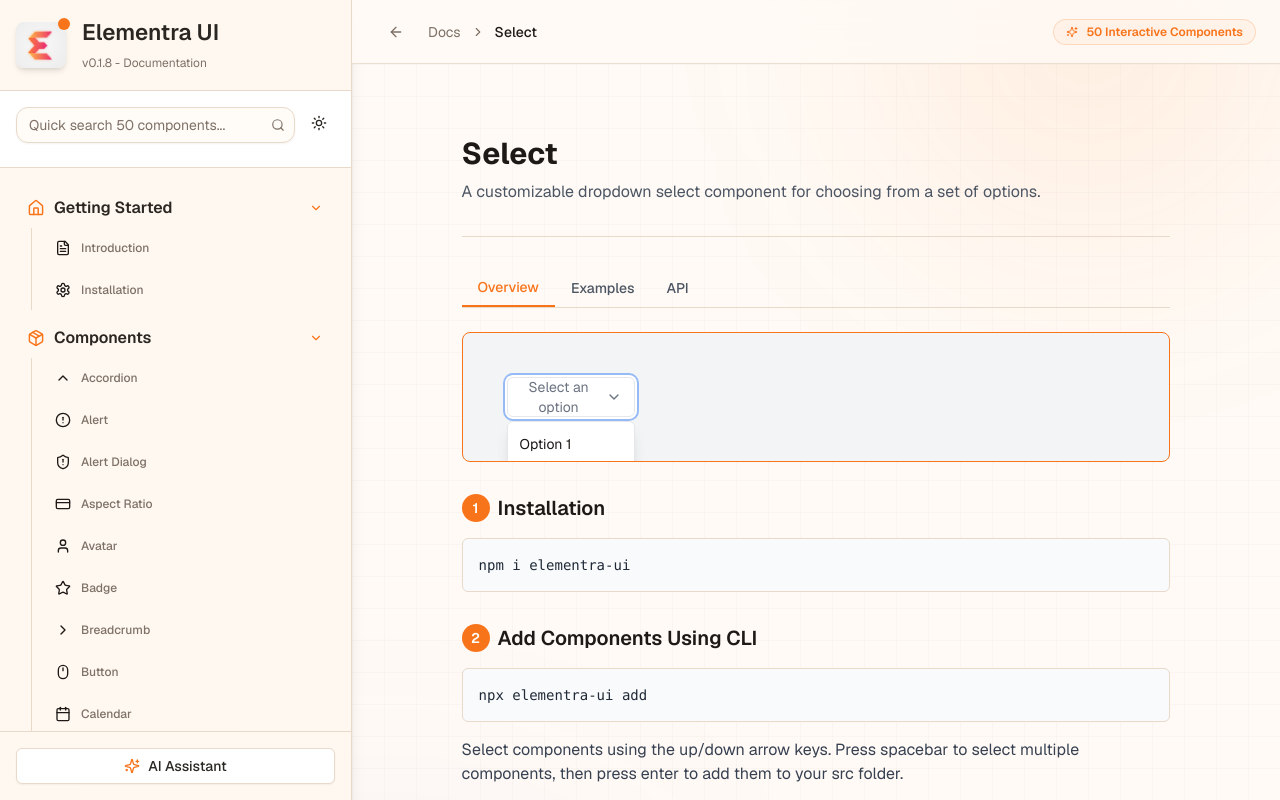
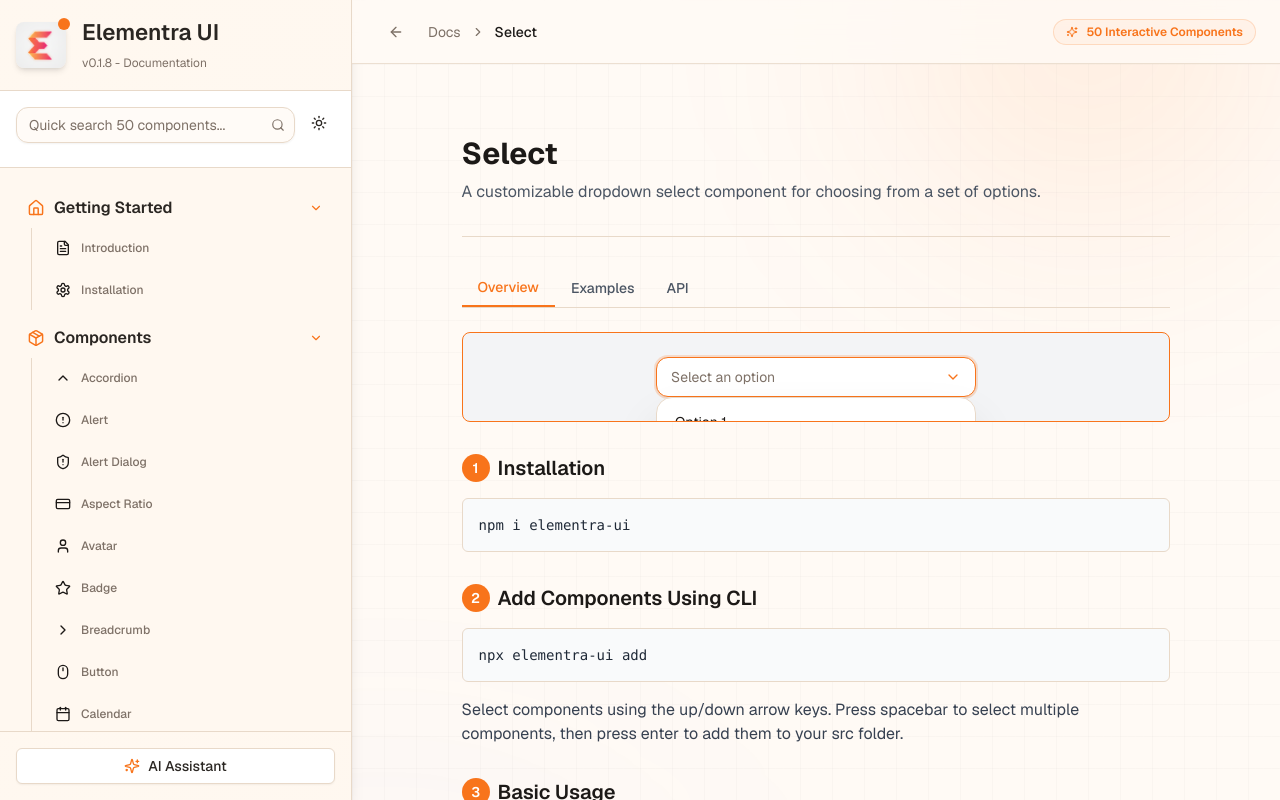
Before and after one commit to waleedcodes/Elementra-Dev, a Next.js app: page /docs/Components/select in a window 1280 px wide. Both pictures are taken after a click on the button "Select an option". Shown: the top 800 px of the page. Built offline with nearby package versions, Linux system fonts and the light colour scheme.

Commit message:
feat(ui): enhance select component with controlled value and icon support

```diff
--- a/src/components/ui/select/index.jsx
+++ b/src/components/ui/select/index.jsx
@@ -1,7 +1,8 @@
 "use client";
+
 import React, { useState, useRef, useEffect } from "react";
-import { cn } from "../../../lib/utils";
-import { ChevronDown } from "lucide-react"; // Assuming you have lucide-react installed
+import { cn } from "@/lib/utils";
+import { ChevronDown, Check } from "lucide-react";
 
 export const Select = React.forwardRef(
   (
@@ -9,14 +10,33 @@ export const Select = React.forwardRef(
       className,
       children,
       placeholder = "Select an option",
+      defaultValue,
+      value: controlledValue,
+      onChange,
       disabled = false,
       ...props
     },
     ref
   ) => {
     const [isOpen, setIsOpen] = useState(false);
-    const [selectedOption, setSelectedOption] = useState(null);
+    const [internalValue, setInternalValue] = useState(defaultValue || null);
     const selectRef = useRef(null);
+
+    const selectedValue = controlledValue !== undefined ? controlledValue : internalValue;
+
+    // Extract options from children
+    const options = React.Children.toArray(children)
+      .filter(
+        (child) =>
+          React.isValidElement(child) &&
+          (child.type === SelectOption || child.type?.displayName === "SelectOption")
+      )
+      .map((child) => {
+        const { value, children, icon: Icon } = child.props;
+        return { value, label: children, icon: Icon };
+      });
+
+    const selectedOption = options.find((opt) => opt.value === selectedValue);
 
     useEffect(() => {
       const handleClickOutside = (event) => {
@@ -32,63 +52,62 @@ export const Select = React.forwardRef(
     }, []);
 
     const handleOptionSelect = (option) => {
-      setSelectedOption(option);
+      if (controlledValue === undefined) {
+        setInternalValue(option.value);
+      }
       setIsOpen(false);
-      if (props.onChange) {
-        props.onChange(option.value);
-      }
+      onChange?.(option.value);
     };
 
-    // Extract options from children
-    const options = React.Children.toArray(children)
-      .filter(
-        (child) => React.isValidElement(child) && child.type === SelectOption
-      )
-      .map((child) => {
-        const { value, children } = child.props;
-        return { value, label: children };
-      });
-
     return (
-      <div ref={selectRef} className={cn("relative w-full p-5", className)}>
+      <div ref={selectRef} className={cn("relative w-full max-w-xs", className)}>
         <button
           type="button"
           ref={ref}
           className={cn(
-            "flex h-10 w-32 items-center justify-between rounded-md border border-gray-200 bg-white px-3 py-2 text-sm ring-offset-white placeholder:text-gray-500 focus:outline-none focus:ring-2 focus:ring-gray-400 focus:ring-offset-2 disabled:cursor-not-allowed disabled:opacity-50",
-            isOpen && "ring-2 ring-gray-400 ring-offset-2"
+            "flex h-10 w-full items-center justify-between rounded-xl border border-border bg-card px-3.5 py-2 text-sm text-foreground shadow-sm transition-all focus:outline-none focus:ring-2 focus:ring-primary/20 disabled:cursor-not-allowed disabled:opacity-50 hover:border-primary/40",
+            isOpen && "border-primary ring-2 ring-primary/20"
           )}
           onClick={() => !disabled && setIsOpen(!isOpen)}
           disabled={disabled}
           {...props}
         >
-          <span className={selectedOption ? "" : "text-gray-500"}>
+          <span className={cn("truncate flex items-center gap-2", !selectedOption && "text-muted-foreground")}>
+            {selectedOption?.icon && <selectedOption.icon className="h-4 w-4 text-primary" />}
             {selectedOption ? selectedOption.label : placeholder}
           </span>
           <ChevronDown
             className={cn(
-              "ml-2 h-4 w-4 transition-transform shrink-0 text-gray-500",
-              isOpen && "rotate-180"
+              "ml-2 h-4 w-4 shrink-0 text-muted-foreground transition-transform duration-200",
+              isOpen && "rotate-180 text-primary"
             )}
           />
         </button>
 
         {isOpen && (
-          <div className="absolute z-10 w-32 mt-1 bg-white border border-gray-200 rounded-md shadow-lg max-h-60 overflow-auto">
-            <ul className="py-1">
-              {options.map((option, index) => (
+          <div className="absolute z-50 mt-1.5 w-full rounded-2xl border border-border bg-card/95 p-1.5 shadow-2xl backdrop-blur-md max-h-60 overflow-y-auto animate-in fade-in-0 zoom-in-95">
+            <ul className="space-y-0.5">
+              {options.map((option, index) => {
+                const isSelected = selectedOption?.value === option.value;
+                return (
                   <li
                     key={index}
                     className={cn(
-                    "px-3 py-2 text-sm cursor-pointer hover:bg-gray-100",
-                    selectedOption?.value === option.value &&
-                      "bg-gray-100 font-medium"
+                      "flex items-center justify-between px-3 py-2 text-sm rounded-xl cursor-pointer transition-colors text-foreground",
+                      isSelected
+                        ? "bg-primary text-primary-foreground font-semibold"
+                        : "hover:bg-muted text-foreground"
                     )}
                     onClick={() => handleOptionSelect(option)}
                   >
+                    <span className="flex items-center gap-2 truncate">
+                      {option.icon && <option.icon className={cn("h-4 w-4", isSelected ? "text-primary-foreground" : "text-primary")} />}
                       {option.label}
+                    </span>
+                    {isSelected && <Check className="h-4 w-4 shrink-0" />}
                   </li>
-              ))}
+                );
+              })}
             </ul>
           </div>
         )}
@@ -97,8 +116,8 @@ export const Select = React.forwardRef(
   }
 );
 
-export const SelectOption = ({ value, children }) => {
-  return null; // This component is only used for structure
+export const SelectOption = ({ value, children, icon }) => {
+  return null;
 };
 
 Select.displayName = "Select";
```
Lines whose indentation alone changed are shown as unchanged.
